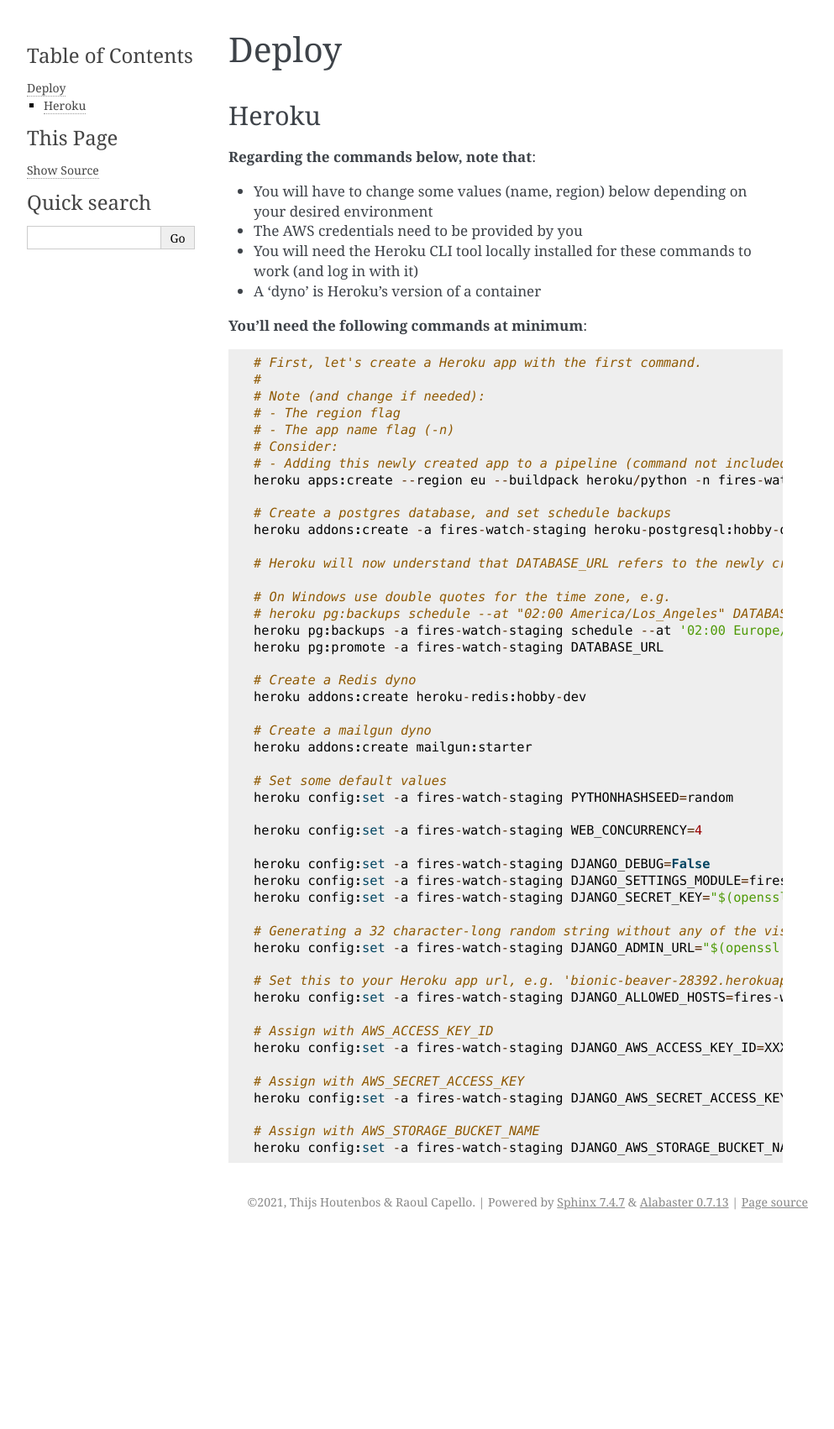
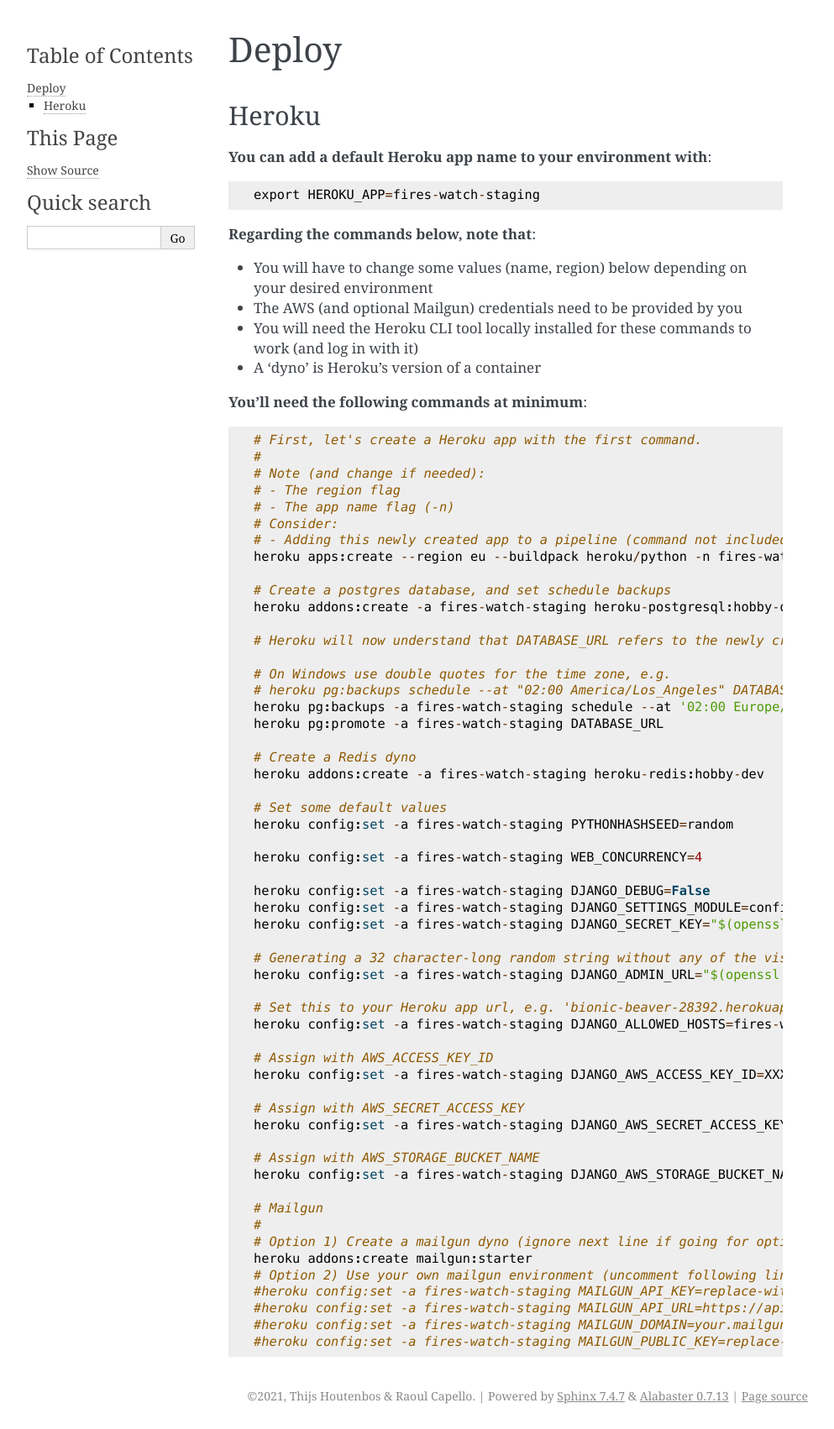
Before and after one commit to thijsh/fires.watch, a Sphinx documentation site: the page built from docs/deploy.rst, in a window 1280 px wide. Shown: the whole page at 84% size, without its empty margins (148-1141 px from the left). Built offline with Sphinx 7.4.7, drawn with Linux system fonts in a browser that asks for light colours; before the commit the page ends 1471 px from its top, so only the background shows below that.

Commit message:
Add Heroku deployment notes

```diff
--- a/docs/deploy.rst
+++ b/docs/deploy.rst
@@ -6,10 +6,15 @@
 Heroku
 ----------------------------------------------------------------------
 
+**You can add a default Heroku app name to your environment with**::
+
+    export HEROKU_APP=fires-watch-staging
+
+
 **Regarding the commands below, note that**:
 
 - You will have to change some values (name, region) below depending on your desired environment
-- The AWS credentials need to be provided by you
+- The AWS (and optional Mailgun) credentials need to be provided by you
 - You will need the Heroku CLI tool locally installed for these commands to work (and log in with it)
 - A 'dyno' is Heroku's version of a container
 
@@ -35,10 +40,7 @@
     heroku pg:promote -a fires-watch-staging DATABASE_URL
 
     # Create a Redis dyno
-    heroku addons:create heroku-redis:hobby-dev
-
-    # Create a mailgun dyno
-    heroku addons:create mailgun:starter
+    heroku addons:create -a fires-watch-staging heroku-redis:hobby-dev
 
     # Set some default values
     heroku config:set -a fires-watch-staging PYTHONHASHSEED=random
@@ -46,7 +48,7 @@
     heroku config:set -a fires-watch-staging WEB_CONCURRENCY=4
 
     heroku config:set -a fires-watch-staging DJANGO_DEBUG=False
-    heroku config:set -a fires-watch-staging DJANGO_SETTINGS_MODULE=fires_watch.settings
+    heroku config:set -a fires-watch-staging DJANGO_SETTINGS_MODULE=config.settings.production
     heroku config:set -a fires-watch-staging DJANGO_SECRET_KEY="$(openssl rand -base64 64)"
 
     # Generating a 32 character-long random string without any of the visually similar characters "IOl01":
@@ -63,3 +65,13 @@
 
     # Assign with AWS_STORAGE_BUCKET_NAME
     heroku config:set -a fires-watch-staging DJANGO_AWS_STORAGE_BUCKET_NAME=ZZZZZZZZZZZZZZ
+
+    # Mailgun
+    #
+    # Option 1) Create a mailgun dyno (ignore next line if going for option 2)
+    heroku addons:create mailgun:starter
+    # Option 2) Use your own mailgun environment (uncomment following lines if going for option 2 here)
+    #heroku config:set -a fires-watch-staging MAILGUN_API_KEY=replace-with-your-API-key
+    #heroku config:set -a fires-watch-staging MAILGUN_API_URL=https://api.eu.mailgun.net/v3 # Note this points to the EU region, use https://api.mailgun.net/v3 for US
+    #heroku config:set -a fires-watch-staging MAILGUN_DOMAIN=your.mailgun.domain
+    #heroku config:set -a fires-watch-staging MAILGUN_PUBLIC_KEY=replace-with-your-mailgun-public-key
```
